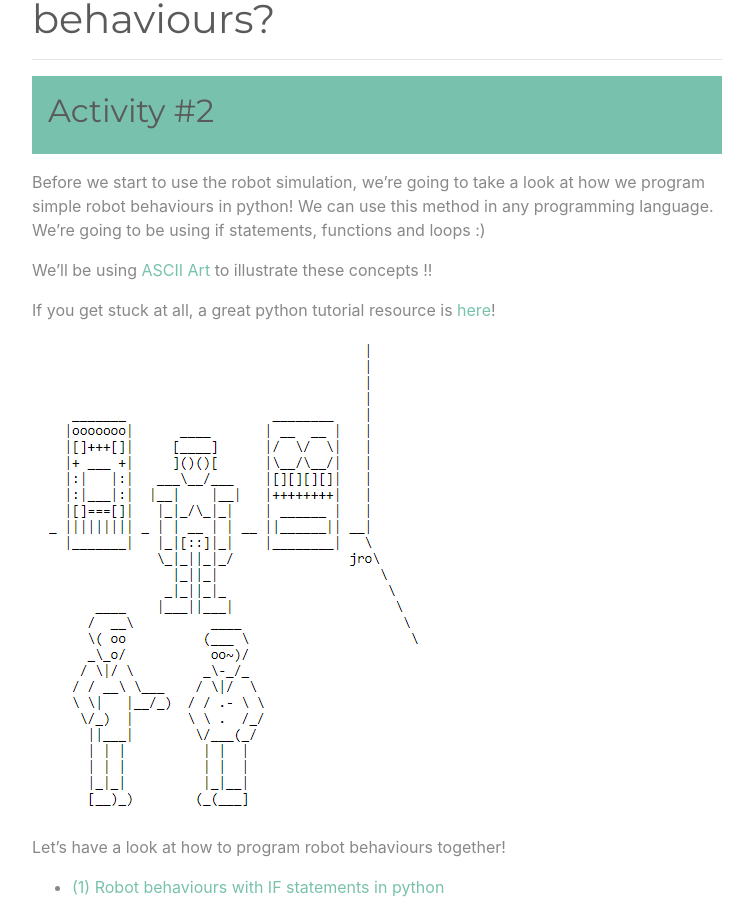
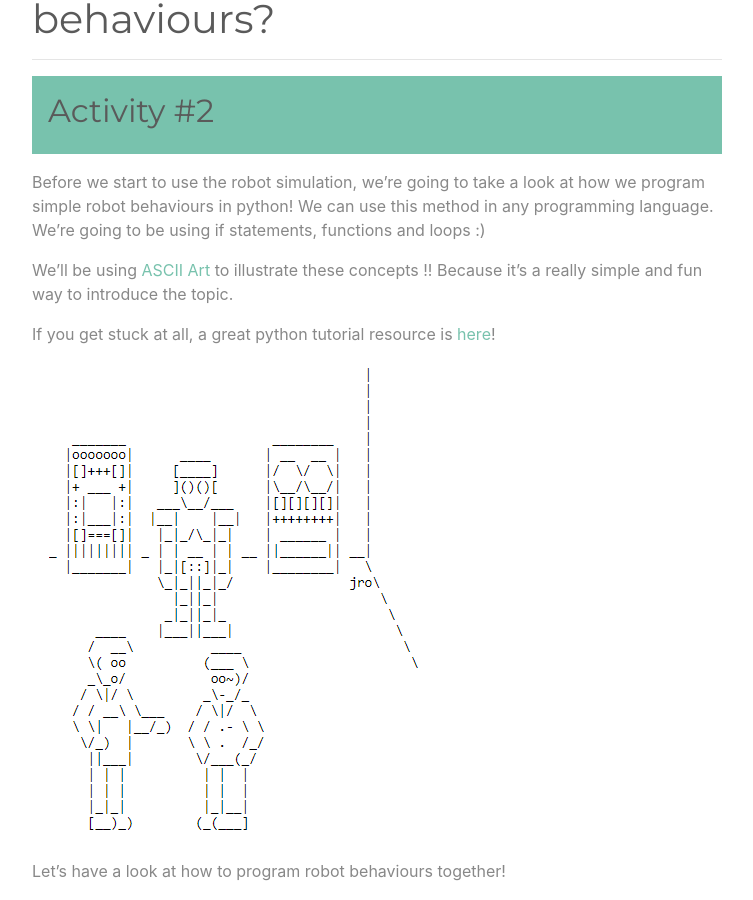
Before and after one commit to meisben/girlsIntoCoding-robotbenchmark-activity3, a Jekyll site: the page built from index.md, in a window 1280 px wide and 900 px high, scrolled down 2882 px. Shown: the whole window, without its empty margins (263-1016 px from the left). Built offline with Jekyll 4.4.1, drawn with Linux system fonts in a browser that asks for light colours.

Commit message:
Update index.md

```diff
--- a/index.md
+++ b/index.md
@@ -147,7 +147,7 @@ The idea with this acitivity isn't to become an ACE python programmer in 1 hour,
 
 Before we start to use the robot simulation, we're going to take a look at how we program simple robot behaviours in python! We can use this method in any programming language. We're going to be using if statements, functions and loops :)
 
-We'll be using [ASCII Art](https://www.asciiart.eu/) to illustrate these concepts !!
+We'll be using [ASCII Art](https://www.asciiart.eu/) to illustrate these concepts !! Because it's a really simple and fun way to introduce the topic.
 
 If you get stuck at all, a great python tutorial resource is [here](https://www.w3schools.com/python/)!
 
```
